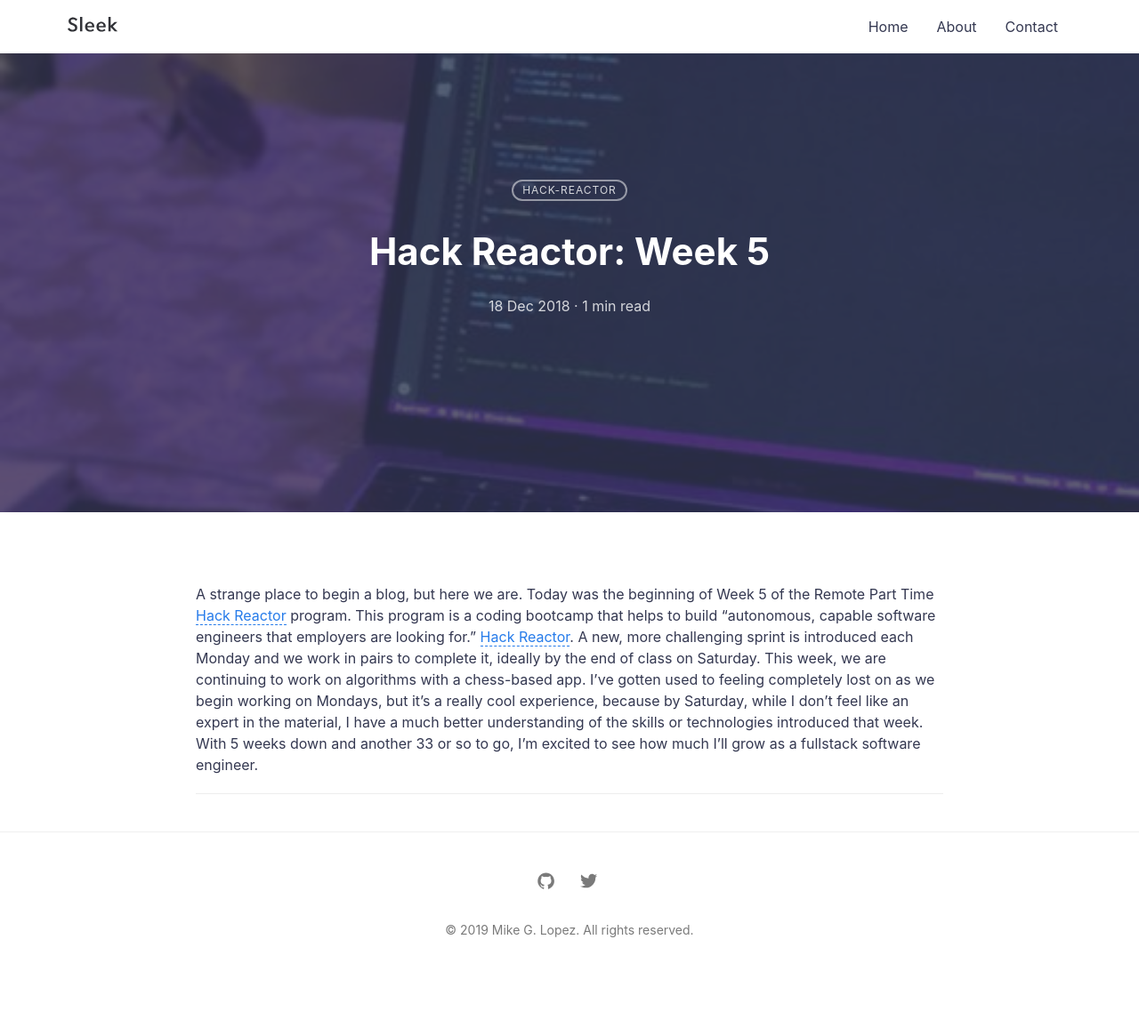
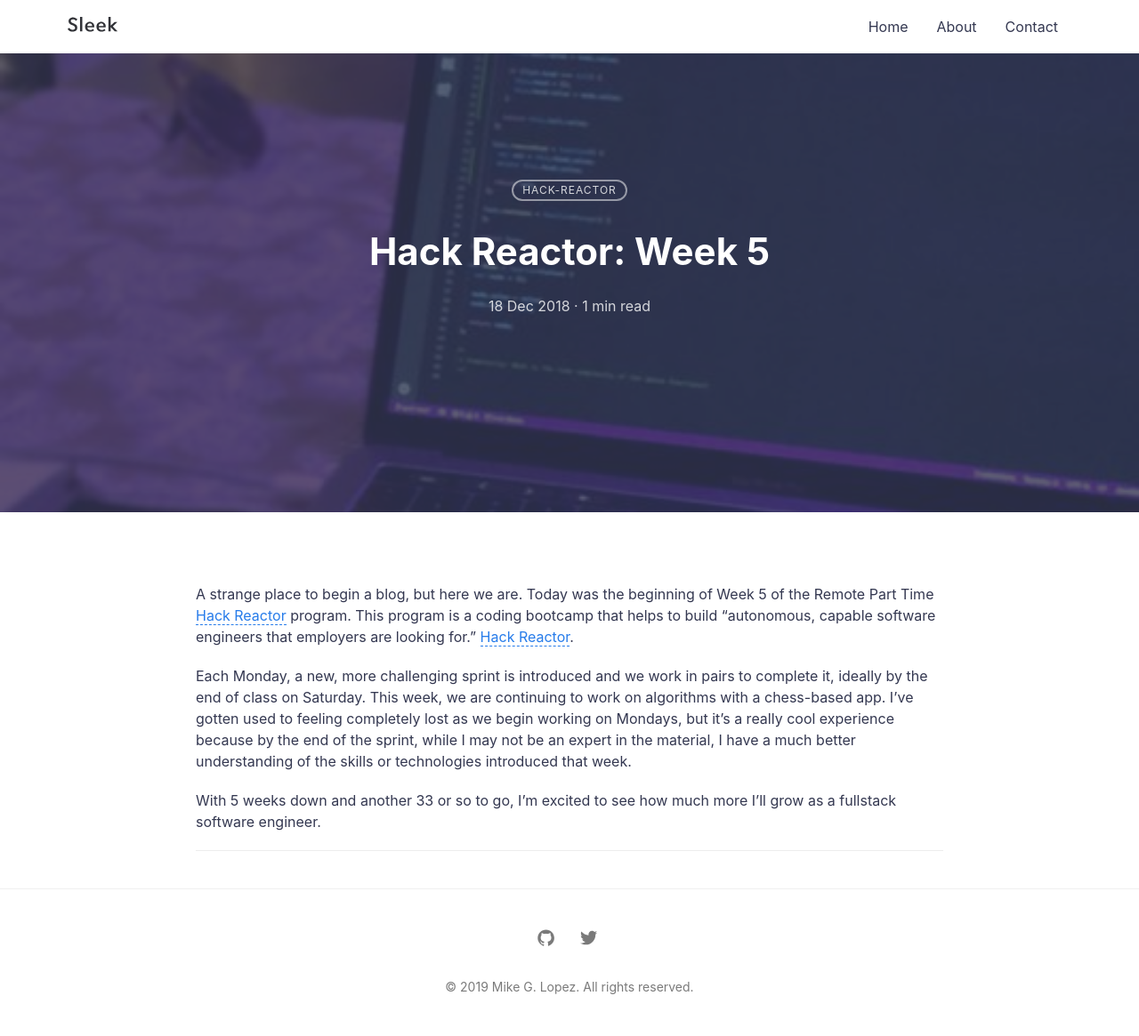
Before and after one commit to mikeglopez/mikeglopez.github.io, a Jekyll site: the page built from _posts/2018-12-18-hack-reactor-week-5.markdown, in a window 1280 px wide. Shown: the whole page at 89% size. Built offline with Jekyll 4.4.1, drawn with Linux system fonts in a browser that asks for light colours; before the commit the page ends 1101 px from its top, so only the background shows below that.

Commit message:
Fix broken sentence and flow

```diff
--- a/_posts/2018-12-18-hack-reactor-week-5.markdown
+++ b/_posts/2018-12-18-hack-reactor-week-5.markdown
@@ -5,4 +5,8 @@ date:   2018-12-18 00:18:56 -0600
 categories: hack-reactor
 featured-img: hr-week-5
 ---
-A strange place to begin a blog, but here we are. Today was the beginning of Week 5 of the Remote Part Time [Hack Reactor](https://www.hackreactor.com/) program. This program is a coding bootcamp that helps to build "autonomous, capable software engineers that employers are looking for." [Hack Reactor](https://getcoding.hackreactor.com/remote-part-time/). A new, more challenging sprint is introduced each Monday and we work in pairs to complete it, ideally by the end of class on Saturday. This week, we are continuing to work on algorithms with a chess-based app. I've gotten used to feeling completely lost on as we begin working on Mondays, but it's a really cool experience, because by Saturday, while I don't feel like an expert in the material, I have a much better understanding of the skills or technologies introduced that week. With 5 weeks down and another 33 or so to go, I'm excited to see how much I'll grow as a fullstack software engineer.
+A strange place to begin a blog, but here we are. Today was the beginning of Week 5 of the Remote Part Time [Hack Reactor](https://www.hackreactor.com/) program. This program is a coding bootcamp that helps to build "autonomous, capable software engineers that employers are looking for." [Hack Reactor](https://getcoding.hackreactor.com/remote-part-time/).
+
+Each Monday, a new, more challenging sprint is introduced and we work in pairs to complete it, ideally by the end of class on Saturday. This week, we are continuing to work on algorithms with a chess-based app. I've gotten used to feeling completely lost as we begin working on Mondays, but it's a really cool experience because by the end of the sprint, while I may not be an expert in the material, I have a much better understanding of the skills or technologies introduced that week.
+
+With 5 weeks down and another 33 or so to go, I'm excited to see how much more I'll grow as a fullstack software engineer.
```
